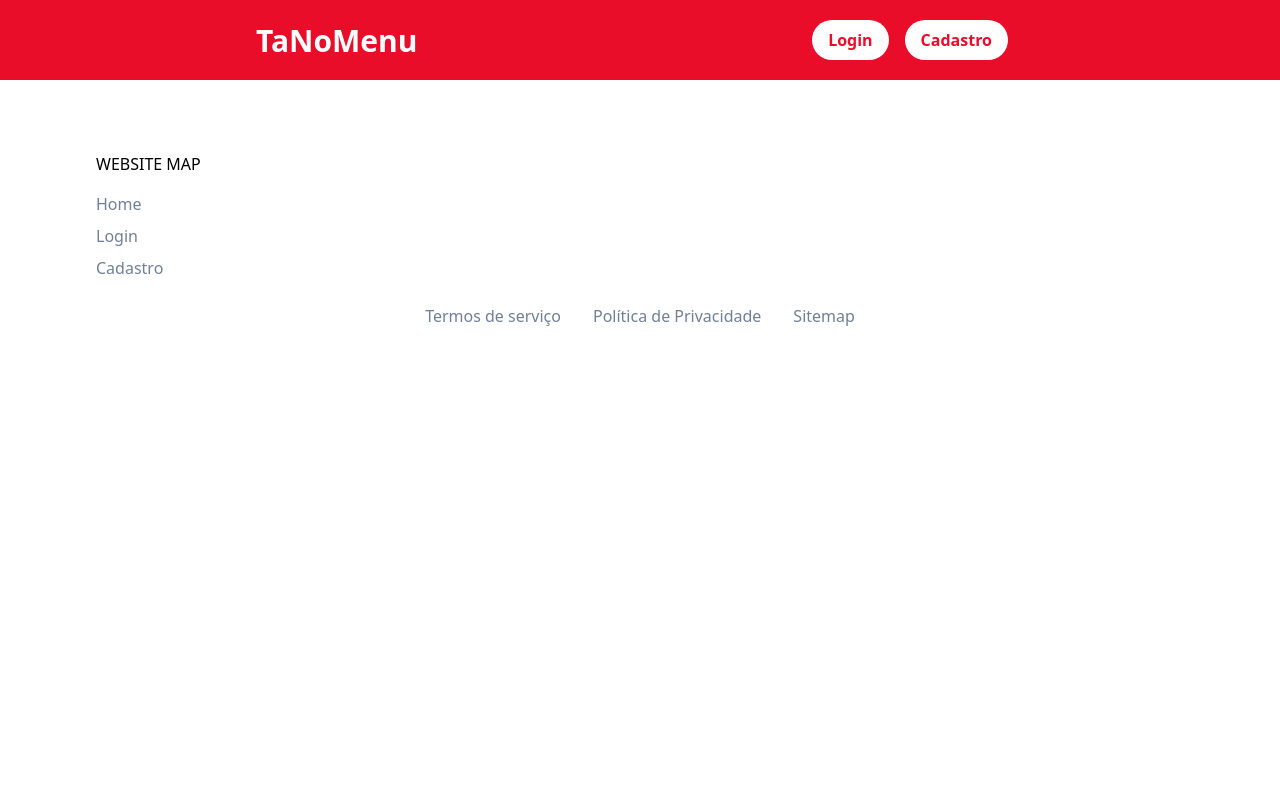
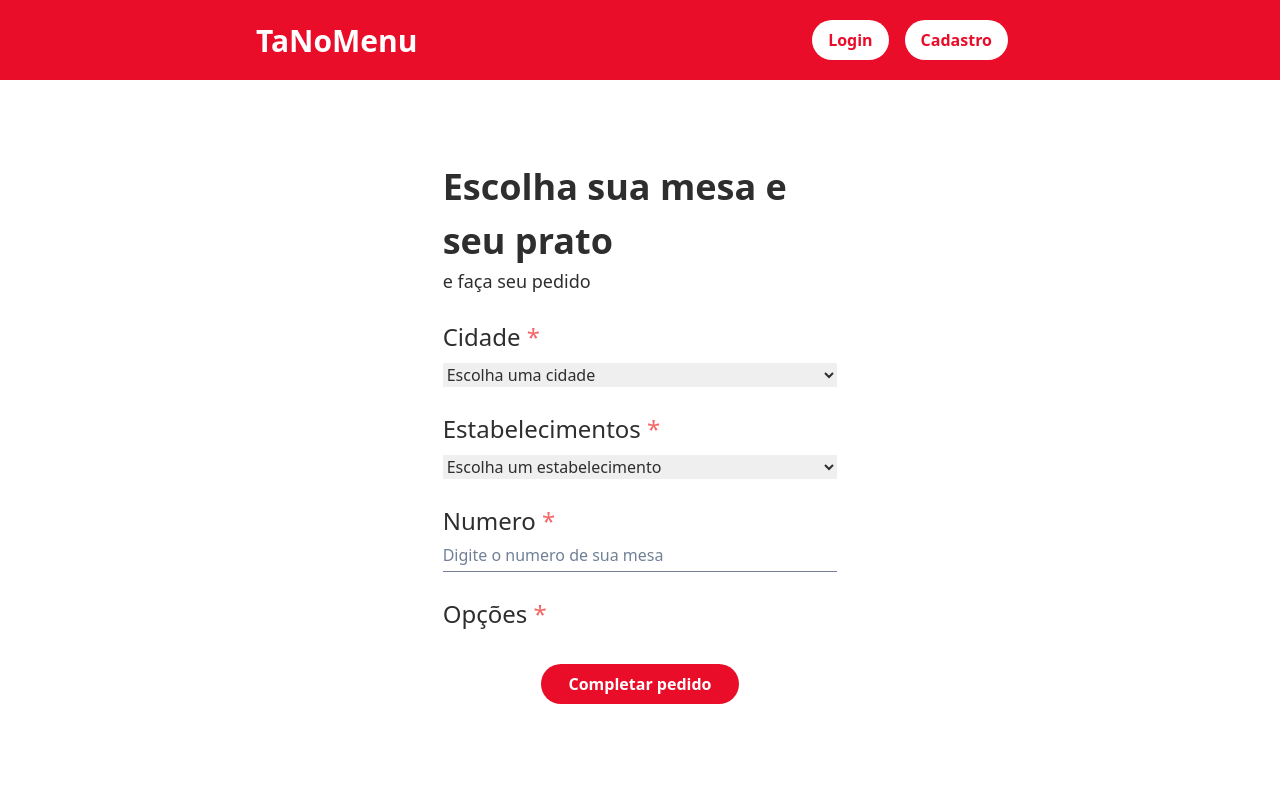
Before and after one commit to Xandowns/tanomenu-front, a React (Create React App) app: page /login-cliente in a window 1280 px wide. Shown: the top 796 px of the page. Built offline with nearby package versions, Linux system fonts and the light colour scheme.

Commit message:
Remodelagem do tanomenu, fé em DEus

```diff
--- a/src/components/Navbar/index.jsx
+++ b/src/components/Navbar/index.jsx
@@ -10,13 +10,13 @@ const Navbar = () => {
       </Link>
       <div className="flex flex-row">
         <Link
-          to="/login"
+          to="/opcaologin"
           className="mr-4 bg-white py-2 px-4 rounded-full text-primary"
         >
           Login
         </Link>
         <Link
-          to="/cadastro"
+          to="/opcaocadastro"
           className="mr-4 bg-white py-2 px-4 rounded-full text-primary"
         >
           Cadastro
--- a/src/pages/Dashboard/index.jsx
+++ b/src/pages/Dashboard/index.jsx
@@ -1,6 +1,6 @@
 import React, { useState, useEffect } from 'react';
 import { Link } from 'react-router-dom';
-import Students from '../../components/Students/index';
+import Menu from '../../components/Menu/index';
 import api from '../../services/api';
 
 const Dashboard = () => {
@@ -27,14 +27,14 @@ const Dashboard = () => {
           Adicionar Prato
         </Link>
         <Link
-          to="/dashboard/instrutores"
-          className="mt-12 text-primary font-bold hidden"
+          to="/dashboard/pedidos"
+          className="bg-primary mt-8 px-4 py-2 rounded-full text-white font-bold  "
         >
-          Visualizar pratos
+          Visualizar pedidos
         </Link>
       </div>
       <div className="flex flex-col justify-center p-4 lg:px-40 ">
-        <Students
+        <Menu
           key={1}
           id={1}
           name="Feijoada"
@@ -43,21 +43,13 @@ const Dashboard = () => {
           cookTime="20 Min"
           ingredientsList="Feijão Preto, Couve, Porco, Torresmo, Limão"
         />
-        {clientsData.map((student, i) => (
-          <Students
+        {clientsData.map((recipe, i) => (
+          <Menu
             key={i}
-            id={student.id}
-            email={student.email}
-            name={student.name}
-            phone={student.phone}
-            weight={student.weight}
-            height={student.height}
-            street={student.street}
-            number={student.number}
-            neighborhood={student.neighborhood}
-            city={student.city}
-            zipcode={student.zipcode}
-            sex={student.sex}
+            id={recipe.id}
+            image={recipe.img}
+            name={recipe.name}
+            description={recipe.description}
           />
         ))}
       </div>
--- /dev/null
+++ b/src/pages/LoginClient/index.jsx
@@ -0,0 +1,56 @@
+import React, { useState } from 'react';
+import { Link, useHistory } from 'react-router-dom';
+
+const LoginClient = () => {
+  return (
+    <div className="flex flex-col mx-auto justify-center p-4 lg:w-4/12 lg:mt-16">
+      <h1 className="font-bold text-4xl text-dark_grey">
+        Escolha sua mesa e seu prato
+      </h1>
+      <h4 className="text-dark_grey font-light text-lg">e faça seu pedido</h4>
+      <form className="flex flex-col">
+        <label className="text-dark_grey text-2xl font-light mt-6">
+          Cidade <span className="text-red-500">*</span>
+        </label>
+        <select name="Cidade" className="text-dark_grey mt-2">
+          <option value="default">Escolha uma cidade</option>
+          <option value="Cachoeira Paulista">Cachoeira Paulista</option>
+          <option value="Lorena">Lorena</option>
+          <option value="Cruzeiro">Cruzeiro</option>
+        </select>
+        <label className="text-dark_grey text-2xl font-light mt-6">
+          Estabelecimentos <span className="text-red-500">*</span>
+        </label>
+        <select name="Estabelecimentos" className="text-dark_grey mt-2">
+          <option value="default">Escolha um estabelecimento</option>
+          <option value="Cachoeira Paulista">Padaria pão quentinho</option>
+          <option value="Lorena">Pizzaria do Renato</option>
+          <option value="Cruzeiro">Pampeiro</option>
+        </select>
+        <label className="text-dark_grey text-2xl font-light mt-6 w">
+          Numero <span className="text-red-500">*</span>
+        </label>
+        <input
+          className="border-b border-gray-600 placeholder-gray-600 py-1 text-dark_grey outline-none"
+          type="number"
+          name="num"
+          placeholder="Digite o numero de sua mesa"
+        />
+        <label className="text-dark_grey text-2xl font-light mt-6 w">
+          Opções <span className="text-red-500">*</span>
+        </label>
+        {/*To do: Não sei como puxar as informações do restaurante a cima, provavelmente terá de ser feito uma tag, pfv me ajudem by:xandão*/}
+        <div className="flex flex-col justify-center items-center ">
+          <button
+            type="submit"
+            className="bg-primary mt-8 p-2 rounded-full text-white font-bold w-1/2 hover:opacity-75 focus:outline-none"
+          >
+            Completar pedido
+          </button>
+        </div>
+      </form>
+    </div>
+  );
+};
+
+export default LoginClient;
--- a/src/pages/Login/index.jsx
+++ b/src/pages/LoginEstablishment/index.jsx
@@ -63,9 +63,8 @@ const Login = () => {
           Entrar
         </button>
         <p className="font-light mt-4">
-          Ainda não tem uma conta? Faça seu cadastro
-          {' '}
-          <Link to="/cadastro" className="text-primary font-normal">
+          Ainda não tem uma conta? Faça seu cadastro{' '}
+          <Link to="/opcaocadastro" className="text-primary font-normal">
             clicando aqui
           </Link>
         </p>
--- /dev/null
+++ b/src/pages/LoginOpt/index.jsx
@@ -0,0 +1,26 @@
+/* eslint-disable jsx-a11y/label-has-associated-control */
+/* eslint-disable react/button-has-type */
+import React, { useContext, useState } from 'react';
+import { Link, useHistory } from 'react-router-dom';
+import AuthContext from '../../context/auth';
+
+const LoginOpt = () => {
+  return (
+    <div className="flex flex-col mx-auto justify-center p-4 lg:w-4/12 lg:mt-20">
+      <Link
+        to="/login-estabelecimento"
+        className=" bg-primary p-2 rounded-full text-white font-bold text-center"
+      >
+        Estabelecimento
+      </Link>
+      <a className="text-dark_grey m-6 text-center">Ou</a>
+      <Link
+        to="/login-cliente"
+        className=" bg-primary p-2 rounded-full text-white font-bold text-center"
+      >
+        Cliente
+      </Link>
+    </div>
+  );
+};
+export default LoginOpt;
--- a/src/pages/Instructor/index.jsx
+++ b/src/pages/Pedidos/index.jsx
@@ -3,7 +3,7 @@ import Instructors from '../../components/Instructors';
 import { Link } from 'react-router-dom';
 import api from '../../services/api';
 
-const Dashboard = () => {
+const Pedidos = () => {
   const [instructorsData, setInstructorsData] = useState([]);
 
   const token = localStorage.getItem('token');
@@ -20,18 +20,12 @@ const Dashboard = () => {
   return (
     <>
       <div className="flex justify-between md:px-32 md:py-6 pl-8 py-3">
-        <Link
-          to="/newinstructor"
-          className="bg-primary mt-8 px-4 py-2 rounded-full text-white font-bold "
-        >
-          Adicionar Instrutor
-        </Link>
         <Link to="/dashboard" className="mt-12 text-primary font-bold">
-          Visualizar alunos
+          Voltar ao cardápio
         </Link>
       </div>
       <div className="flex flex-col justify-center p-4 lg:px-40 ">
-        {instructorsData.map((instructor, i) => {
+        {/* {instructorsData.map((instructor, i) => {
           return (
             <Instructors
               key={i}
@@ -44,9 +38,9 @@ const Dashboard = () => {
               leave={instructor.leave}
             />
           );
-        })}
+        })} */}
       </div>
     </>
   );
 };
-export default Dashboard;
+export default Pedidos;
--- a/src/pages/Signup/index.jsx
+++ b/src/pages/SignupEstablishment/index.jsx
@@ -221,7 +221,7 @@ const Signup = () => {
 
         <p className="font-light mt-4 text-center">
           Já possui uma conta? Faça login{' '}
-          <Link to="/cadastro" className="text-primary font-normal">
+          <Link to="/opcaologin" className="text-primary font-normal">
             clicando aqui
           </Link>
         </p>
--- /dev/null
+++ b/src/pages/SignupOpt/index.jsx
@@ -0,0 +1,26 @@
+/* eslint-disable jsx-a11y/label-has-associated-control */
+/* eslint-disable react/button-has-type */
+import React, { useContext, useState } from 'react';
+import { Link, useHistory } from 'react-router-dom';
+import AuthContext from '../../context/auth';
+
+const SignupOpt = () => {
+  return (
+    <div className="flex flex-col mx-auto justify-center p-4 lg:w-4/12 lg:mt-20">
+      <Link
+        to="/cadastro-restaurante"
+        className=" bg-primary p-2 rounded-full text-white font-bold text-center"
+      >
+        Estabelecimento
+      </Link>
+      <a className="text-dark_grey m-6 text-center">Ou</a>
+      <Link
+        to="/login-cliente"
+        className=" bg-primary p-2 rounded-full text-white font-bold text-center"
+      >
+        Cliente
+      </Link>
+    </div>
+  );
+};
+export default SignupOpt;
--- a/src/routes.js
+++ b/src/routes.js
@@ -2,21 +2,28 @@
 import React from 'react';
 import { Switch, Route } from 'react-router-dom';
 import Dashboard from './pages/Dashboard';
-import Instructor from './pages/Instructor';
+import Instructor from './pages/Pedidos';
 // Importar páginas aqui
 import Home from './pages/Home';
-import Login from './pages/Login';
-import Signup from './pages/Signup';
+import Login from './pages/LoginEstablishment';
+import Signup from './pages/SignupEstablishment';
 import NewRecipe from './pages/NewRecipe';
 import NewInstructor from './pages/NewInstructor';
+import Pedidos from './pages/Pedidos';
+import LoginClient from './pages/LoginClient';
+import LoginOpt from './pages/LoginOpt';
+import SignupOpt from './pages/SignupOpt';
 
 const Routes = () => (
   <Switch>
     <Route exact path="/" component={Home} />
-    <Route path="/login" component={Login} />
+    <Route path="/login-estabelecimento" component={Login} />
+    <Route path="/opcaologin" component={LoginOpt} />
+    <Route path="/login-cliente" component={LoginClient} />
+    <Route path="/opcaocadastro" component={SignupOpt} />
     <Route exact path="/dashboard" component={Dashboard} />
-    <Route path="/dashboard/instrutores" component={Instructor} />
-    <Route path="/cadastro" component={Signup} />
+    <Route path="/dashboard/pedidos" component={Pedidos} />
+    <Route path="/cadastro-restaurante" component={Signup} />
     <Route path="/newrecipe" component={NewRecipe} />
     <Route path="/newinstructor" component={NewInstructor} />
   </Switch>
```
Also changed, not shown: src/components/Menu/index.jsx (renamed from src/components/Students/index.jsx, +11 -22 lines), src/pages/NewRecipe/index.jsx (+29 -8 lines).
